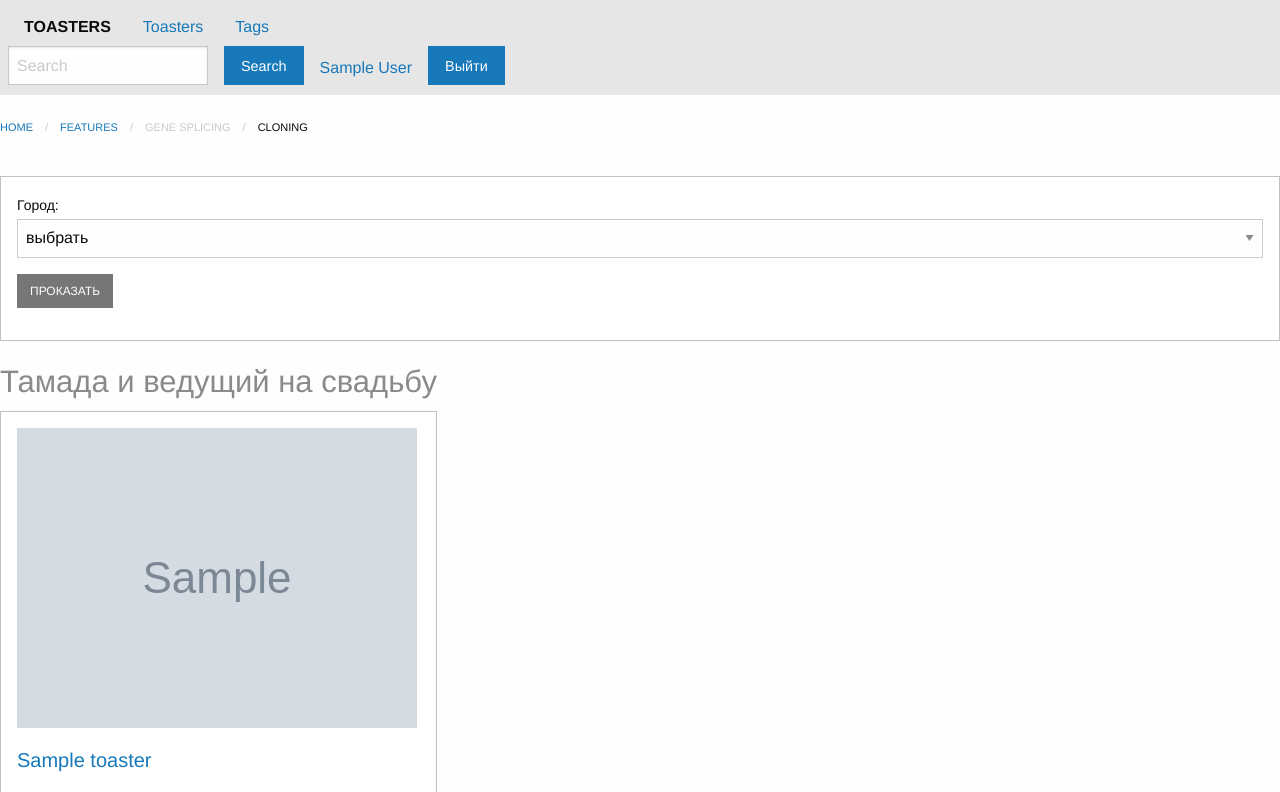
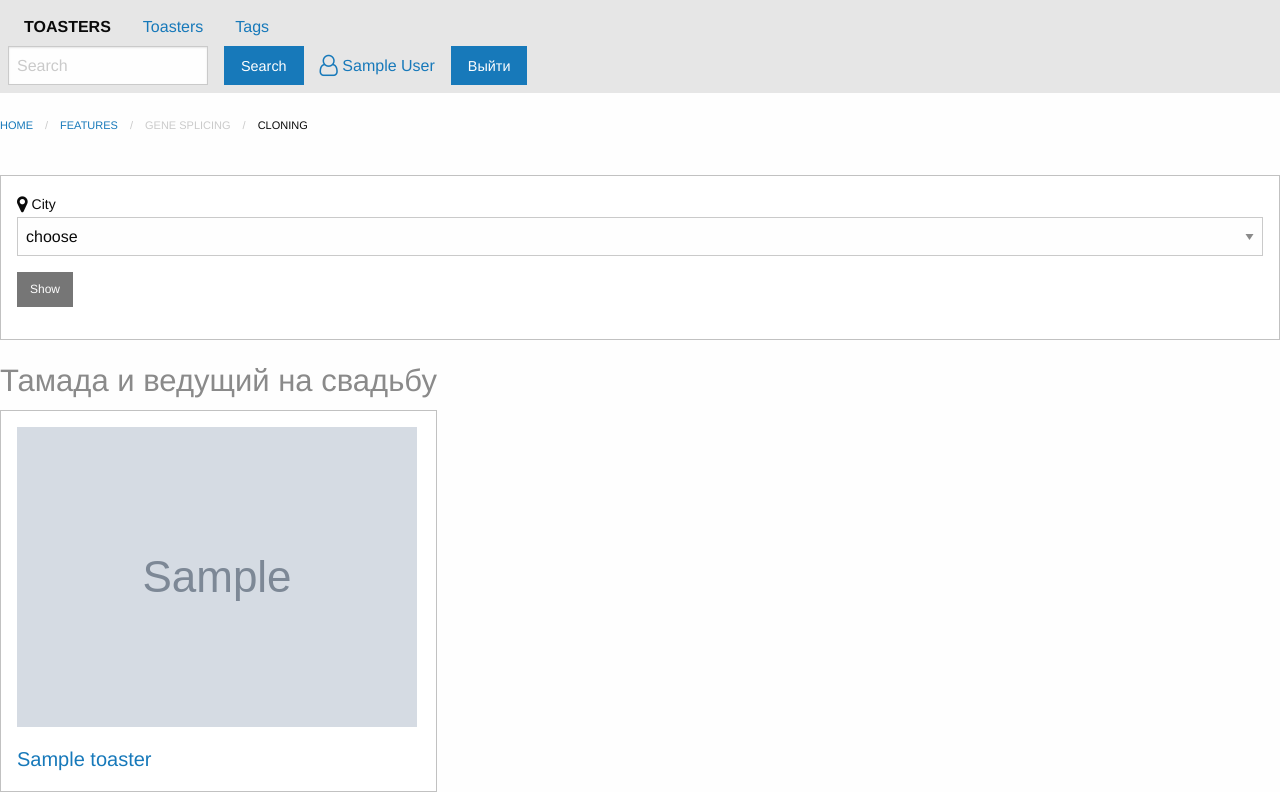
Before and after one commit to mosiahr/toasters_django, a Django app: page /toasters/ in a window 1280 px wide. Shown: the top 792 px of the page. Run offline with Django 3.2, Linux system fonts and the light colour scheme; a user stored in the database is signed in; tables that the repository leaves empty hold one stand-in row (values such as "Sample post"); grey boxes marked "Sample" are stand-in pictures; some libraries are stand-ins or nearby versions.

Commit message:
added form_filer to toast

```diff
--- a/core/settings/base.py
+++ b/core/settings/base.py
@@ -172,4 +172,6 @@ MESSAGE_TAGS = {
 }
 
 LOCALE_PATHS = (
-    BASE_DIR + '/accounts/locale', )
+    BASE_DIR + '/accounts/locale',
+    BASE_DIR + '/toast/locale',
+)
--- a/static/foundation/css/app.css
+++ b/static/foundation/css/app.css
@@ -128,3 +128,11 @@
   right: 1rem;
   font-weight: bold;
 }
+
+.form-filter-city {
+
+}
+.form-filter-city:before{
+  font-family: "FontAwesome";
+  content: "\f041";
+}
--- /dev/null
+++ b/static/js/app.js
@@ -0,0 +1,3 @@
+$(document).ready(function(){
+    // console.log('Hi');
+});
--- a/templates/core/base.html
+++ b/templates/core/base.html
@@ -72,8 +72,9 @@
                 {% if user.is_authenticated %}
                 {% if user.full_name != '' and user.full_name != None%}
                     <li><a class="" href="{% url 'accounts:home' %}">
-                        <span class="icon">
-                        <i class="fi-torso "></i></span>
+{#                        <span class="icon">#}
+{#                        <i class="fi-torso "></i></span>#}
+                        <i class="fa fa-user-o fa-lg" aria-hidden="true"></i>
                         {{ user.full_name }}</a></li>
                 {% else %}
                     <li><a class="" href="{% url 'accounts:home' %}">{{ user }}</a></li>
@@ -124,5 +125,6 @@
 <script>
     $(document).foundation();
 </script>
+{#<script src="{% static 'js/app.js' %}"></script>#}
 </body>
 </html>
--- a/toast/forms.py
+++ b/toast/forms.py
@@ -20,9 +20,9 @@ class ToasterLocationForm(forms.ModelForm):
     location_select = forms.ModelChoiceField(
         queryset=None,
         to_field_name='slug',
-        empty_label='выбрать',
+        empty_label=_('choose'),    #выбрать
         required=False,
-        label='Город',
+        label=_('City'),
         # initial={'name': 'Киев'}
     )
 
--- /dev/null
+++ b/toast/templates/toast/include/form_filter.html
@@ -0,0 +1,18 @@
+{% load i18n %}
+<div class="small-10 medium-4 large-3 columns">
+    <div class="column">
+        <div class="callout">
+            <form action="" method="get">
+                {#        {% csrf_token %}#}
+                {#                        {{ form }}#}
+                {% for field in form %}
+                    <label for="{{ field.name }}">
+                        <i class="fa fa-map-marker fa-lg" aria-hidden="true"></i> {{ field.label }}
+                    </label>
+                    {{ field }}
+                {% endfor %}
+                <input class="button secondary small" type="submit" value={% trans "Show" %} />
+            </form>
+        </div>
+    </div>
+</div>
--- a/toast/templates/toast/toaster_list.html
+++ b/toast/templates/toast/toaster_list.html
@@ -11,17 +11,8 @@
 {% block content %}
     <div class="row">
 
-        <div class="small-10 medium-4 large-3 columns">
-            <div class="column">
-                <div class="callout">
-                    <form action="" method="get">
-                        {#        {% csrf_token %}#}
-                        {{ form }}
-                        <input class="button secondary small" type="submit" value="ПРОКАЗАТЬ"/>
-                    </form>
-                </div>
-            </div>
-        </div>
+        {# FORM FILTER #}
+        {% include 'toast/include/form_filter.html' %}
 
         <div class="small-12 medium-8 large-9 float-left">
         <h3 class="subheader text-center">Тамада и ведущий на свадьбу{% if header %}: {{ header }}{% endif %}</h3>
```
Also changed, not shown: toast/locale/ru/LC_MESSAGES/django.po (added), 1 other file.
